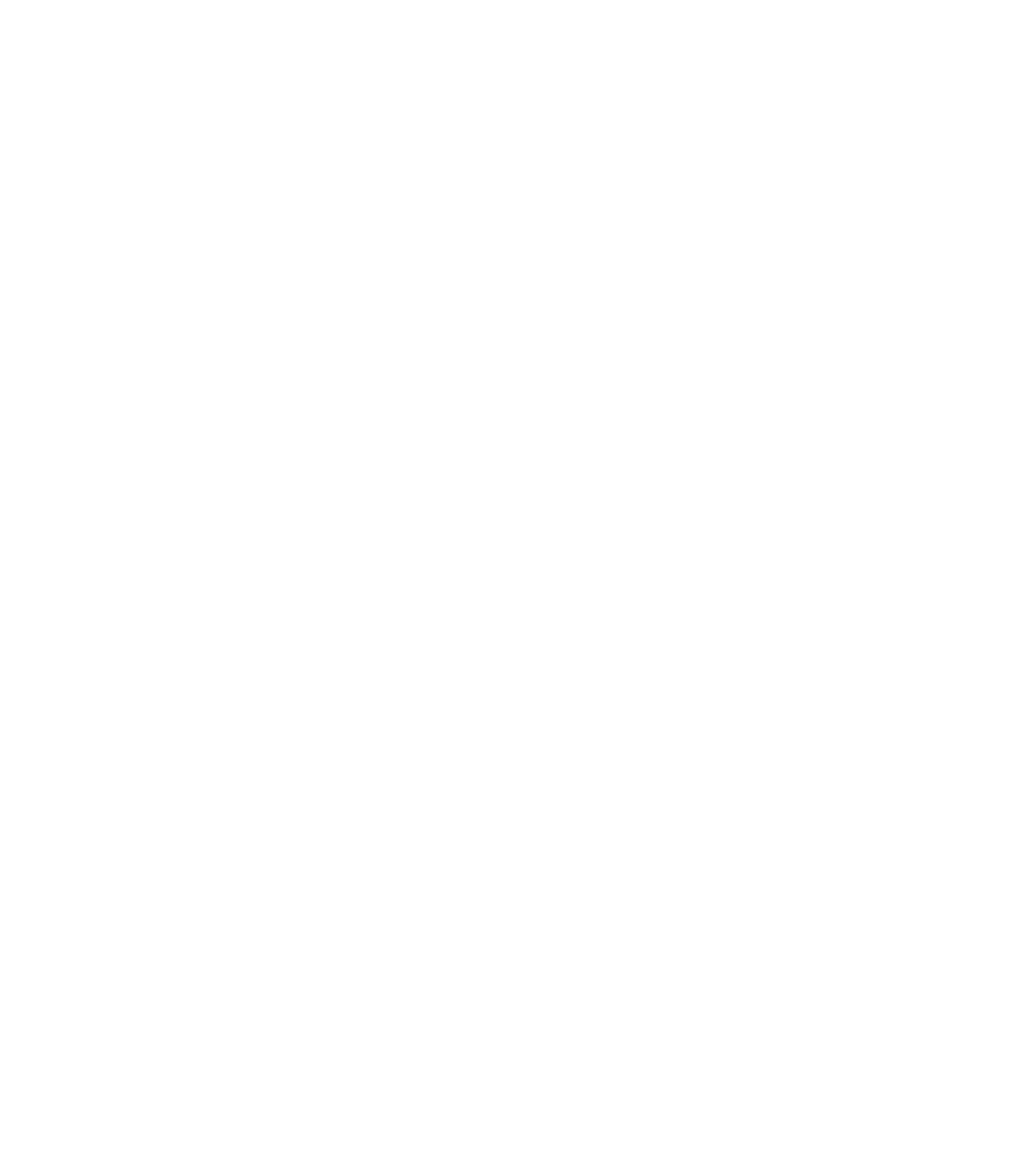
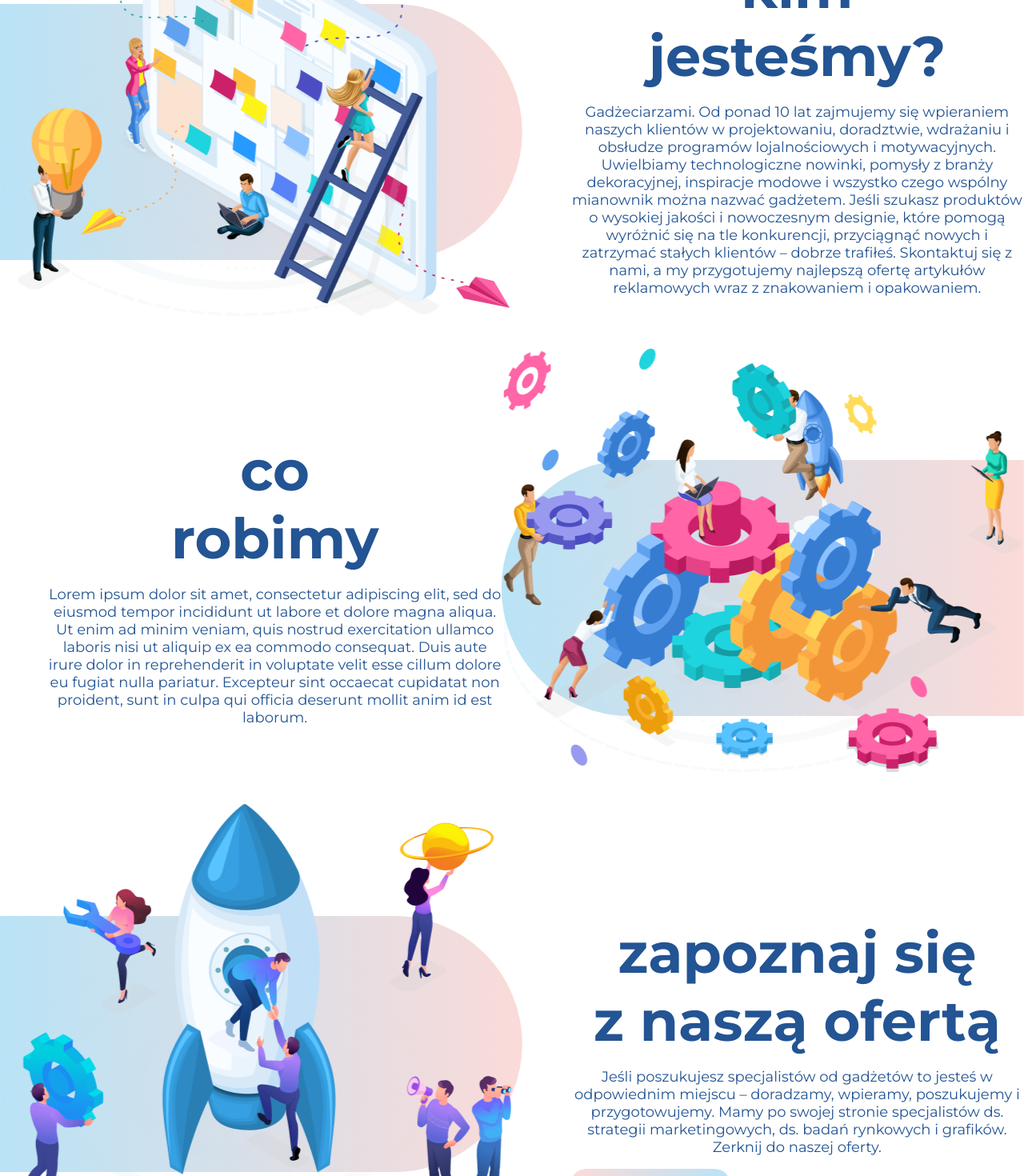
Before and after one commit to AdrianSadowski/React-ph_react_page, a React (Create React App) app: page /onas in a window 1280 px wide. Shown: the part 1000-2470 px from the top of the page at 80% size. Before the commit the page ends 942 px from the top, so only its background shows below. Built offline with nearby package versions, Linux system fonts and the light colour scheme.

Commit message:
Add content onas

```diff
--- a/src/App.js
+++ b/src/App.js
@@ -1,6 +1,6 @@
 import './styles/bootstrap.scss';
 import './styles/global.scss';
-import React, {useState} from 'react';
+import React from 'react';
 import {BrowserRouter, Switch, Route} from 'react-router-dom';
 
 import {MainLayout} from './components/layout/MainLayout/MainLayout';
@@ -9,18 +9,15 @@ import {Contact} from './components/views/Contact/Contact';
 import {Homepage} from './components/views/Homepage/Homepage';
 import {NotFound} from './components/views/NotFound/NotFound';
 import {Offert} from './components/views/Offert/Offert';
-import { homepageData } from './data/dataStore';
 
 
 const App = () => {
-  const [hompageContent] = useState(homepageData);
-  console.log(hompageContent);
 
   return(
   <BrowserRouter>
     <MainLayout>
       <Switch>
-        <Route exact path="/" component={Homepage} homepageData={hompageContent}/>
+        <Route exact path="/" component={Homepage} />
         <Route exact path="/onas" component={AboutUs} />
         <Route exact path="/oferta" component={Offert} />
         <Route exact path="/kontakt" component={Contact} />
--- a/src/components/common/LeftDiv/LeftDiv.js
+++ b/src/components/common/LeftDiv/LeftDiv.js
@@ -1,10 +1,9 @@
 import React from 'react';
 import styles from './LeftDiv.module.scss';
 import PropTypes from 'prop-types';
-import { Link } from 'react-router-dom';
+import {Link} from 'react-router-dom';
 
 const Component = ({title, subtitle, image, buttonTo}) => {
-  console.log(buttonTo)
   return (
     <div className={styles.root}>
       <div className={styles.right}>
@@ -16,9 +15,11 @@ const Component = ({title, subtitle, image, buttonTo}) => {
         <div className={styles.leftSide}>
           <p className={styles.title}>{title}</p>
           <p className={styles.subtitle}>{subtitle} </p>
-          <Link className={styles.button} to={buttonTo}>
-            <p>więcej</p>
-          </Link>
+          {buttonTo ? (
+            <Link className={styles.button} to={buttonTo}>
+              <p>więcej</p>
+            </Link>
+          ) : null}
         </div>
       </div>
     </div>
--- a/src/components/common/RightDiv/RightDiv.js
+++ b/src/components/common/RightDiv/RightDiv.js
@@ -4,16 +4,17 @@ import PropTypes from 'prop-types';
 import { Link } from 'react-router-dom';
 
 const Component = ({title, subtitle, image, buttonTo}) => {
-  console.log(buttonTo)
   return (
     <div className={styles.root}>
       <div className={styles.left}>
         <div className={styles.leftSide}>
           <p className={styles.title}>{title}</p>
           <p className={styles.subtitle}>{subtitle} </p>
-          <Link className={styles.button} to={buttonTo}>
+          {buttonTo ? (
+            <Link className={styles.button} to={buttonTo}>
             <p>więcej</p>
           </Link>
+            ) : null}
         </div>
       </div>
       <div className={styles.right}>
--- a/src/components/views/AboutUs/AboutUs.js
+++ b/src/components/views/AboutUs/AboutUs.js
@@ -3,23 +3,35 @@ import PropTypes from 'prop-types';
 
 import styles from './AboutUs.module.scss';
 import {MainDiv} from '../../common/MainDiv/MainDiv';
-import IMGonas from '../../../images/onas.png';
+import { LeftDiv } from '../../common/LeftDiv/LeftDiv';
+import { RightDiv } from '../../common/RightDiv/RightDiv';
+import {onasData} from '../../../data/dataStore';
 
 const Component = () => {
-  const onasData = {
-    mainDivContent: {
-      title: 'o nas',
-      subtitle:
-        'Lorem ipsum dolor sit amet, consectetur adipiscing elit, sed do eiusmod tempor incididunt ut labore et dolore magna aliqua. Ut enim ad minim veniam, quis nostrud exercitation ullamco laboris nisi ut aliquip ex ea commodo consequat. Duis aute irure dolor in reprehenderit in voluptate velit esse cillum dolore eu fugiat nulla pariatur. Excepteur sint occaecat cupidatat non proident, sunt in culpa qui officia deserunt mollit anim id est laborum.',
-      image: IMGonas,
-    },
-  };
+  const {mainDivContent, whoDiv, whatDiv, contactDiv} = onasData;
+
   return (
     <div className={styles.root}>
       <MainDiv
-        title={onasData.mainDivContent.title}
-        subtitle={onasData.mainDivContent.subtitle}
-        image={onasData.mainDivContent.image}
+        title={mainDivContent.title}
+        subtitle={mainDivContent.subtitle}
+        image={mainDivContent.image}
+      />
+      <LeftDiv
+        title={whoDiv.title}
+        subtitle={whoDiv.subtitle}
+        image={whoDiv.image}
+      />
+      <RightDiv
+        title={whatDiv.title}
+        subtitle={whatDiv.subtitle}
+        image={whatDiv.image}
+      />
+      <LeftDiv
+        title={contactDiv.title}
+        subtitle={contactDiv.subtitle}
+        buttonTo={contactDiv.buttonTo}
+        image={contactDiv.image}
       />
     </div>
   );
--- a/src/components/views/Homepage/Homepage.js
+++ b/src/components/views/Homepage/Homepage.js
@@ -3,49 +3,20 @@ import PropTypes from 'prop-types';
 
 import styles from './Homepage.module.scss';
 import {MainDiv} from '../../common/MainDiv/MainDiv';
-
-import IMGdoradztwo from '../../../images/doradztwo.png';
-import IMGhomepage1 from '../../../images/homepage1.png';
-import IMGoferta from '../../../images/oferta.png';
-import IMGhomepage3 from '../../../images/homepage3.png';
+import {homepageData} from '../../../data/dataStore';
 import {RightDiv} from '../../common/RightDiv/RightDiv';
 import {LeftDiv} from '../../common/LeftDiv/LeftDiv';
 
-const Component = ({homepageData}) => {
-  // const homepageData = {
-  //   mainDivContent: {
-  //     title: `PROFESJONALNE \n DORADZTWO`,
-  //     subtitle: 'w zakresie programów lojalnościowych \n oraz wsparcia sprzedaży B2B oraz B2C',
-  //     image: IMGdoradztwo,
-  //   },
-  //   whoDiv: {
-  //     title: `kim \n jesteśmy`,
-  //     subtitle:
-  //       'Gadżeciarzami. Od ponad 10 lat zajmujemy się wpieraniem naszych klientów w projektowaniu, doradztwie, wdrażaniu i obsłudze programów lojalnościowych i motywacyjnych.  Uwielbiamy technologiczne nowinki, pomysły z branży dekoracyjnej, inspiracje modowe i wszystko czego  wspólny mianownik można nazwać gadżetem.',
-  //     buttonTo: '/onas',
-  //     image: IMGhomepage1,
-  //   },
-  //   offertDiv: {
-  //     title: `nasza \n oferta`,
-  //     subtitle:
-  //       'Jeśli poszukujesz specjalistów od gadżetów to jesteś w odpowiednim miejscu – doradzamy, wpieramy, poszukujemy i przygotowujemy. Mamy po swojej stronie specjalistów ds. strategii marketingowych, ds. badań rynkowych i grafików. Zerknij do naszej oferty.',
-  //     buttonTo: '/oferta',
-  //     image: IMGoferta,
-  //   },
-  //   contactDiv: {
-  //     title: `zapraszamy \n do kontaktu`,
-  //     subtitle:
-  //       'Jeśli poszukujesz specjalistów od gadżetów \n – nie krępuj się! Zadzwoń lub napisz. Jesteśmy do usług!',
-  //     buttonTo: '/kontakt',
-  //     image: IMGhomepage3,
-  //   },
-  // };
-  // const {title, subtitle, image} = homepageData.mainDivContent;
-  console.log(homepageData);
+const Component = () => {
+
 
   return (
     <div className={styles.root}>
-      {/* <MainDiv title={title} subtitle={subtitle} image={image} />
+      <MainDiv
+        title={homepageData.mainDivContent.title}
+        subtitle={homepageData.mainDivContent.subtitle}
+        image={homepageData.mainDivContent.image}
+      />
       <LeftDiv
         title={homepageData.whoDiv.title}
         subtitle={homepageData.whoDiv.subtitle}
@@ -63,15 +34,13 @@ const Component = ({homepageData}) => {
         subtitle={homepageData.contactDiv.subtitle}
         buttonTo={homepageData.contactDiv.buttonTo}
         image={homepageData.contactDiv.image}
-      /> */}
+      />
     </div>
   );
 };
 
 Component.propTypes = {
-  data: PropTypes.shape({
-    mainDivContent: PropTypes.string.isRequired,
-  }),
+  homepageData: PropTypes.string,
   className: PropTypes.string,
 };
 
--- a/src/data/dataStore.js
+++ b/src/data/dataStore.js
@@ -1,30 +1,36 @@
+import IMGdoradztwo from '../images/doradztwo.png'
+import IMGhomepage1 from '../images/homepage1.png';
+import IMGoferta from '../images/oferta.png';
+import IMGhomepage3 from '../images/homepage3.png';
+import IMGonas from '../images/onas.png';
+import IMGcorobimy from '../images/corobimy.png';
+
 export const homepageData = {
   mainDivContent: {
     title: `PROFESJONALNE \n DORADZTWO`,
     subtitle: 'w zakresie programów lojalnościowych \n oraz wsparcia sprzedaży B2B oraz B2C',
-    image: 'IMGdoradztwo',
-    //images do poprawy !!!
+    image: IMGdoradztwo,
   },
   whoDiv: {
     title: `kim \n jesteśmy`,
     subtitle:
       'Gadżeciarzami. Od ponad 10 lat zajmujemy się wpieraniem naszych klientów w projektowaniu, doradztwie, wdrażaniu i obsłudze programów lojalnościowych i motywacyjnych.  Uwielbiamy technologiczne nowinki, pomysły z branży dekoracyjnej, inspiracje modowe i wszystko czego  wspólny mianownik można nazwać gadżetem.',
     buttonTo: '/onas',
-    image: 'IMGhomepage1',
+    image: IMGhomepage1,
   },
   offertDiv: {
     title: `nasza \n oferta`,
     subtitle:
       'Jeśli poszukujesz specjalistów od gadżetów to jesteś w odpowiednim miejscu – doradzamy, wpieramy, poszukujemy i przygotowujemy. Mamy po swojej stronie specjalistów ds. strategii marketingowych, ds. badań rynkowych i grafików. Zerknij do naszej oferty.',
     buttonTo: '/oferta',
-    image: 'IMGoferta',
+    image: IMGoferta,
   },
   contactDiv: {
     title: `zapraszamy \n do kontaktu`,
     subtitle:
       'Jeśli poszukujesz specjalistów od gadżetów \n – nie krępuj się! Zadzwoń lub napisz. Jesteśmy do usług!',
     buttonTo: '/kontakt',
-    image: 'IMGhomepage3',
+    image: IMGhomepage3,
   },
 };
 export const onasData = {
@@ -32,8 +38,24 @@ export const onasData = {
     title: 'o nas',
     subtitle:
       'Lorem ipsum dolor sit amet, consectetur adipiscing elit, sed do eiusmod tempor incididunt ut labore et dolore magna aliqua. Ut enim ad minim veniam, quis nostrud exercitation ullamco laboris nisi ut aliquip ex ea commodo consequat. Duis aute irure dolor in reprehenderit in voluptate velit esse cillum dolore eu fugiat nulla pariatur. Excepteur sint occaecat cupidatat non proident, sunt in culpa qui officia deserunt mollit anim id est laborum.',
-    image: '',
+    image: IMGonas,
   },
+  whoDiv: {
+    title: `KIM \nJESTEŚMY?`,
+    subtitle: `Gadżeciarzami. Od ponad 10 lat zajmujemy się wpieraniem naszych klientów w projektowaniu, doradztwie, wdrażaniu i obsłudze programów lojalnościowych i motywacyjnych.  Uwielbiamy technologiczne nowinki, pomysły z branży dekoracyjnej, inspiracje modowe i wszystko czego  wspólny mianownik można nazwać gadżetem.  Jeśli szukasz produktów o wysokiej jakości i nowoczesnym designie, które pomogą wyróżnić się na tle konkurencji, przyciągnąć nowych i zatrzymać stałych klientów – dobrze trafiłeś. Skontaktuj się z nami, a my przygotujemy najlepszą ofertę artykułów reklamowych wraz z znakowaniem i opakowaniem.`,
+    image: IMGhomepage1,
+  },
+  whatDiv: {
+    title: `co \n robimy`,
+    subtitle: `Lorem ipsum dolor sit amet, consectetur adipiscing elit, sed do eiusmod tempor incididunt ut labore et dolore magna aliqua. Ut enim ad minim veniam, quis nostrud exercitation ullamco laboris nisi ut aliquip ex ea commodo consequat. Duis aute irure dolor in reprehenderit in voluptate velit esse cillum dolore eu fugiat nulla pariatur. Excepteur sint occaecat cupidatat non proident, sunt in culpa qui officia deserunt mollit anim id est laborum.`,
+    image: IMGcorobimy,
+  },
+  contactDiv: {
+    title: `zapoznaj się \n z naszą ofertą`,
+    subtitle: `Jeśli poszukujesz specjalistów od gadżetów to jesteś w odpowiednim miejscu – doradzamy, wpieramy, poszukujemy i przygotowujemy. Mamy po swojej stronie specjalistów ds. strategii marketingowych, ds. badań rynkowych i grafików. Zerknij do naszej oferty.`,
+    image: IMGoferta,
+    buttonTo: '/kontakt'
+  }
 };
 
 export const ofertaData = {
```
Also changed, not shown: src/images/corobimy.png (added), 1 other file (tests, documents, lock files or other folders).
